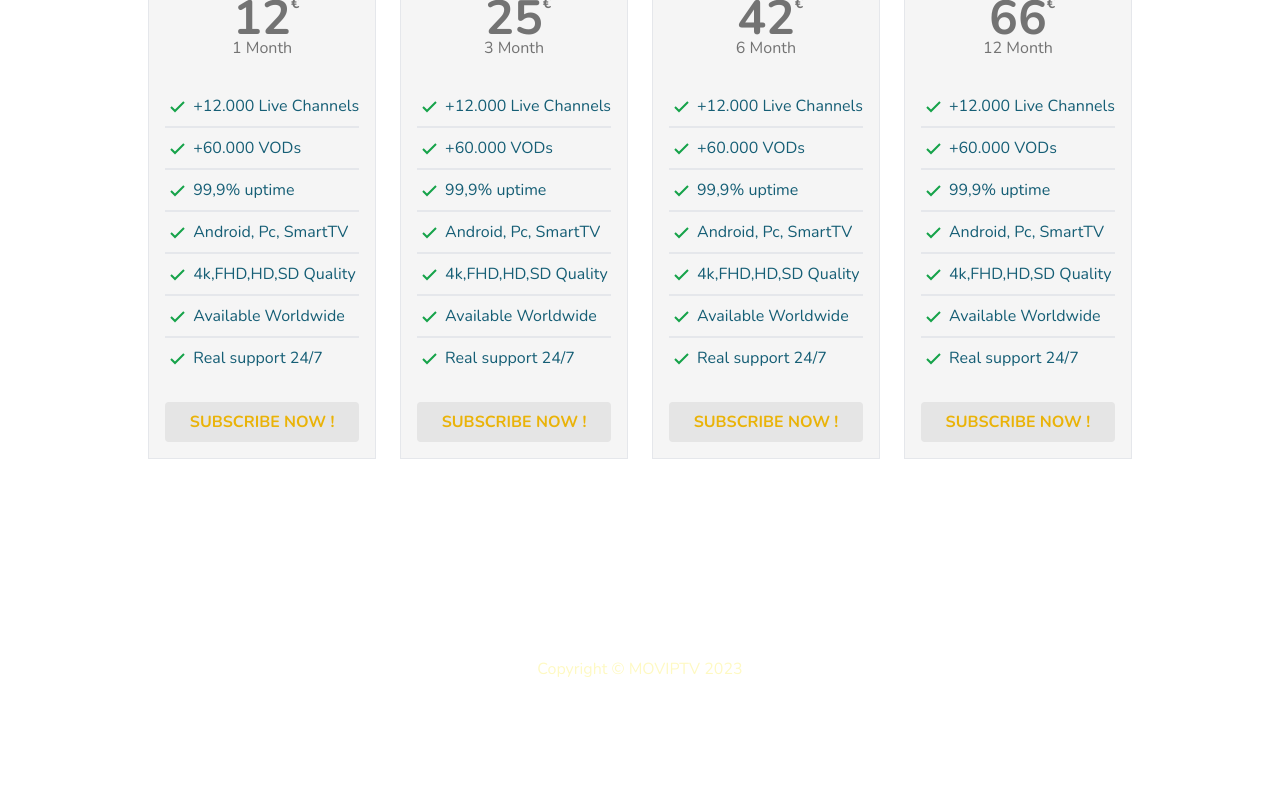
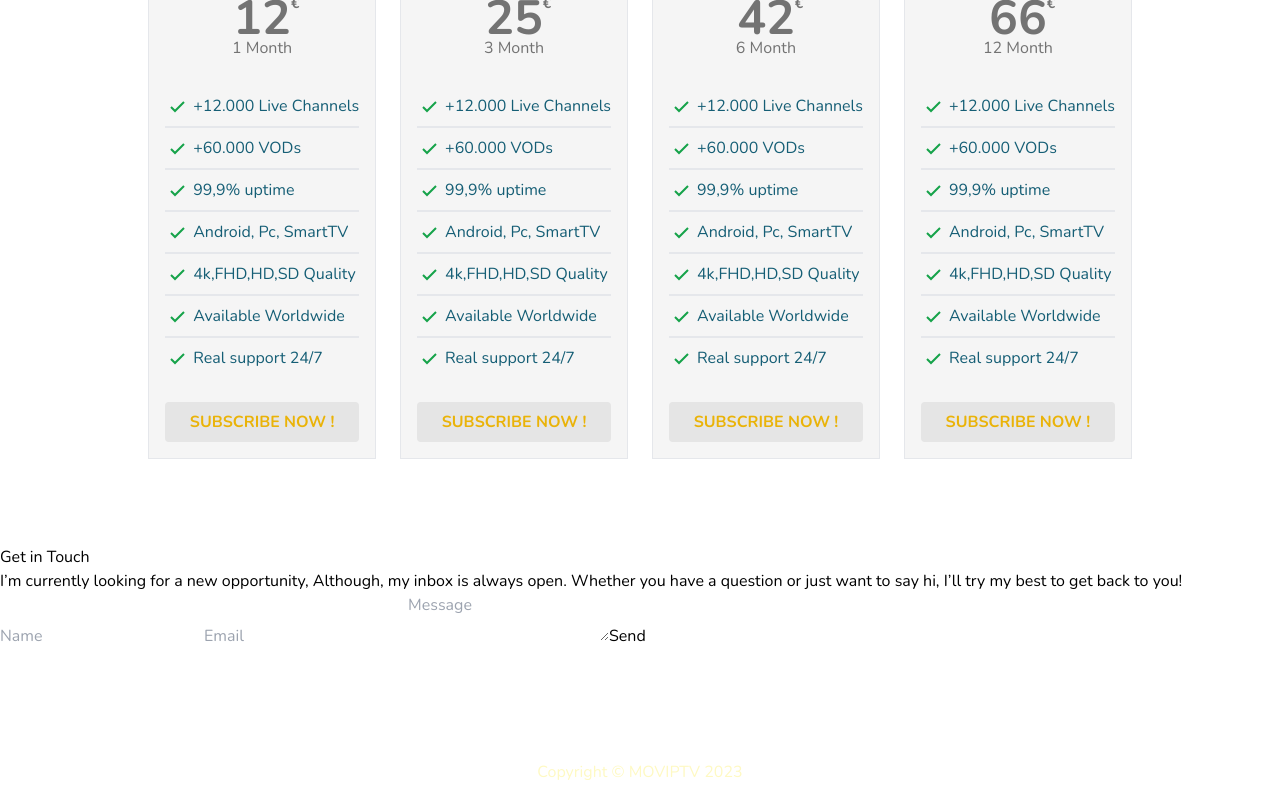
Before and after one commit to idrissi-hamza/iptv, a Next.js app in the folder iptv/: page / in a window 1280 px wide. Shown: the part 2584-3384 px from the top of the page. Before the commit the page ends 3281 px from the top, so only its background shows below. Built offline with nearby package versions, Linux system fonts and the light colour scheme.

Commit message:
create contact section functinality

```diff
--- a/iptv/components/Contact.tsx
+++ b/iptv/components/Contact.tsx
@@ -22,6 +22,7 @@ const Contact = () => {
 
   const sendEmail = (e: any) => {
     e.preventDefault();
+    console.log(process.env.EMAILJS_SERVICE_ID);
     // console.log(Object.values(values));
     // Validation
     const hasEmptyFields = Object.values(values).some(
@@ -54,7 +55,6 @@ const Contact = () => {
           },
           (error) => {
             toast.error(error.text);
-
           }
         );
   };
--- a/iptv/pages/index.tsx
+++ b/iptv/pages/index.tsx
@@ -20,7 +20,7 @@ export default function Home() {
         <Reasons />
         <PlansSection />
         {/* <FAQSection/> */}
-        {/* <Contact /> */}
+        <Contact />
       </>
     </Layout>
   );
```
Also changed, not shown: 1 other file (tests, documents, lock files or other folders).
